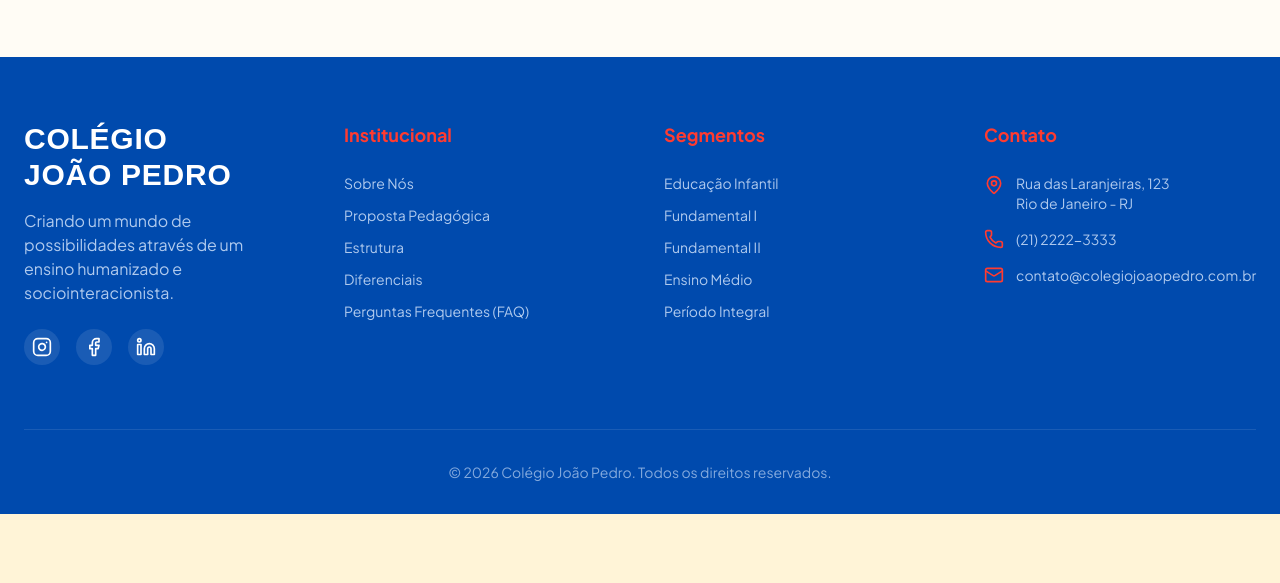
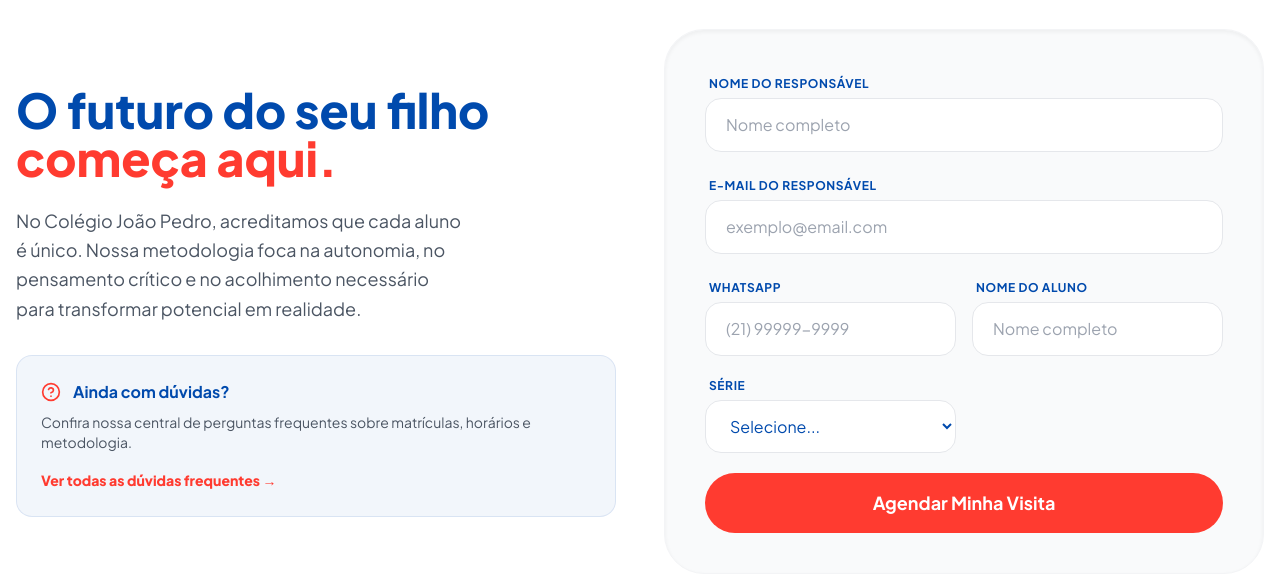
Before and after one commit to mulinco/colegio-joao-pedro, a Next.js app: page /estrutura in a window 1280 px wide. Shown: the part 1261-1844 px from the top of the page. Before the commit the page ends 1775 px from the top, so only its background shows below. Built offline with nearby package versions, Linux system fonts and the light colour scheme; a web font is replaced by a local one.

Commit message:
feat: finalize layout structure and official WhatsApp icon integration

```diff
--- a/src/app/diferenciais/page.tsx
+++ b/src/app/diferenciais/page.tsx
@@ -21,7 +21,7 @@
 
 export default function DiferenciaisPage() {
   return (
-    <main className="min-h-screen bg-background pb-20 pt-32">
+    <main className="min-h-screen bg-[#fffcf5] pb-20 pt-32">
       {/* PRIMEIRO CONTAINER: Apenas para Cabeçalho e Lista */}
       <div className="container mx-auto px-4">
         {/* CABEÇALHO */}
--- a/src/app/estrutura/page.tsx
+++ b/src/app/estrutura/page.tsx
@@ -7,6 +7,7 @@
 import Link from "next/link";
 import { ArrowLeft, Microscope, Trophy, BookOpen, Coffee } from "lucide-react";
 import { CLIENT_CONFIG } from "@/constants/config";
+import FinalCTA from "@/components/sections/FinalCTA";
 
 // Definição das categorias e fotos
 const CATEGORIES = [
@@ -143,7 +144,12 @@
             </FadeIn>
           ))}
         </div>
+      </div>
 
+      {/* CTA FINAL */}
+      <FadeIn direction="up" delay={0.7} className="mt-20">
+        <FinalCTA />
+      </FadeIn>
       {/* BOTÃO DE VOLTA */}
       <div className="mt-20 text-center">
         <Link
@@ -157,7 +163,6 @@
           Voltar para a Home
         </Link>
       </div>
-      </div>
     </main>
   );
 }
--- a/src/app/page.tsx
+++ b/src/app/page.tsx
@@ -1,12 +1,12 @@
 import { Hero } from "@/components/sections/hero";
-import { About } from "@/components/sections/about"; // <--- Importe aqui
+import { About } from "@/components/sections/about";
 import { Features } from "@/components/sections/features";
 import { Gallery } from "@/components/sections/gallery";
 import { LeadForm } from "@/components/sections/lead-form";
 
 export default function Home() {
   return (
-    <div className="flex min-h-screen flex-col">
+    <div className="flex min-h-screen flex-col bg-[#fffcf5]">
       <Hero />
       <About />
       <Features />
--- a/src/app/proposta/page.tsx
+++ b/src/app/proposta/page.tsx
@@ -10,6 +10,7 @@
 import { CounterItem } from "@/components/ui/CounterItem";
 import { FlaskConical, Cpu, Globe, Sprout } from "lucide-react";
 import { CLIENT_CONFIG } from "@/constants/config";
+import FinalCTA from "@/components/sections/FinalCTA";
 
 export default function PropostaPage() {
   const pilares = [
@@ -294,6 +295,9 @@
             </div>
           </div>
         </section>
+      </div>
+
+      <FinalCTA />
 
       {/* VOLTAR */}
       <div className="mt-16 text-center">
@@ -308,7 +312,6 @@
           Voltar para a página inicial
         </Link>
       </div>
-      </div>
     </main>
   );
 }
```
Lines whose indentation alone changed are shown as unchanged.
